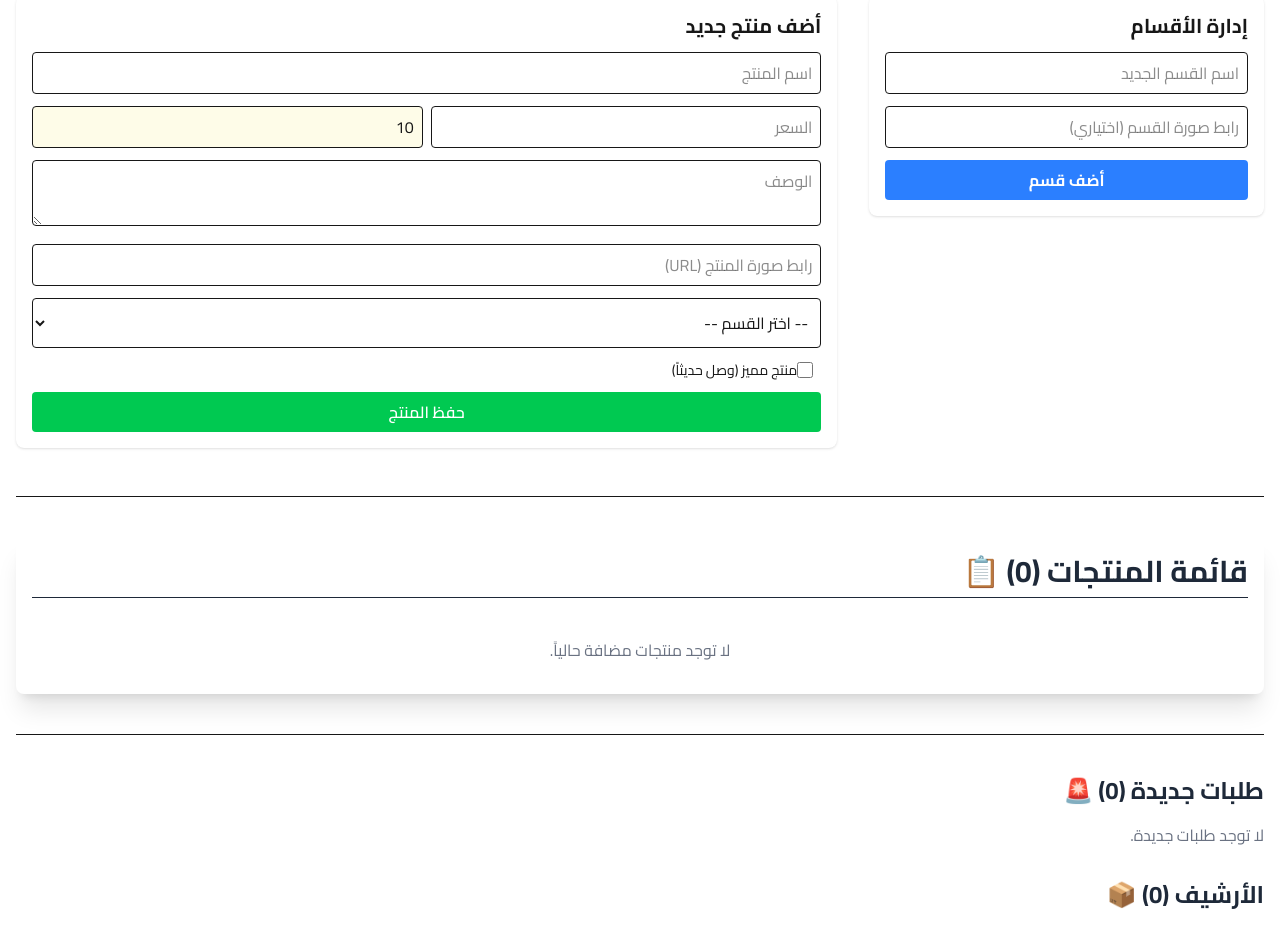
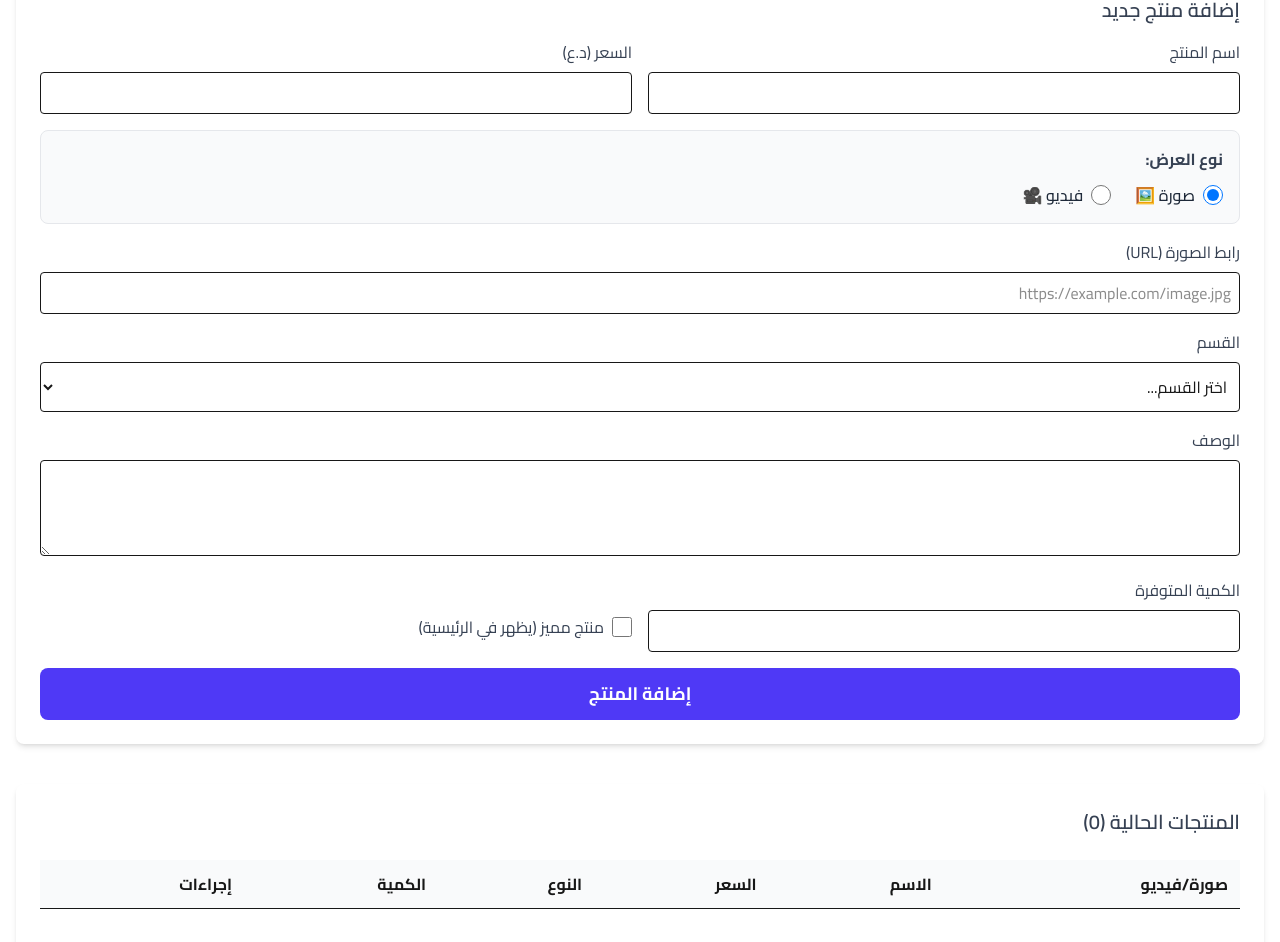
Before and after one commit to Hassanh96/dizly-store, a Next.js app: page /admin in a window 1280 px wide. Shown: the part 189-1131 px from the top of the page. Built offline with nearby package versions, Linux system fonts and the light colour scheme.

Commit message:
Add video support and fixes

```diff
--- a/src/app/admin/page.tsx
+++ b/src/app/admin/page.tsx
@@ -1,199 +1,264 @@
+// src/app/admin/page.tsx
 'use client';
 
 import React, { useState } from 'react';
-import { useProduct, useCategory, Product, Category } from '../../context/ProductContext';
-import { useOrder, Order } from '../../context/OrderContext';
-import ProductEditForm from '../../components/ProductEditForm';
-// 👇👇 استيراد القائمة من الملف الجديد الذي أنشأته للتو
-import ProductList from '../../components/ProductList';
+// تأكد أن المسار هنا صحيح: يخرج من admin (..) ثم من app (..) ليصل إلى src ثم يدخل context
+import { useProduct, useCategory } from '../../context/ProductContext';
+import Image from 'next/image';
 
-// =========================================================
-// 1. نموذج إضافة قسم (Category Form)
-// =========================================================
-const CategoryForm = () => {
-    const { addCategory } = useCategory();
+export default function AdminPage() {
+    // استخدام الهوك لجلب البيانات والدوال
+    const { products, addProduct, deleteProduct } = useProduct();
+    const { categories } = useCategory();
+
+    // حالات (States) النموذج
     const [name, setName] = useState('');
+    const [price, setPrice] = useState('');
     const [image, setImage] = useState('');
+    const [description, setDescription] = useState('');
+    const [categoryId, setCategoryId] = useState('');
+    const [isFeatured, setIsFeatured] = useState(false);
+    const [inventoryCount, setInventoryCount] = useState('');
+
+    // حالة جديدة لتحديد نوع الوسائط (صورة أو فيديو)
+    const [mediaType, setMediaType] = useState<'image' | 'video'>('image');
 
     const handleSubmit = (e: React.FormEvent) => {
         e.preventDefault();
-        if (!name.trim()) return;
 
-        addCategory({
-            name: name.trim(),
-            image: image.trim() || 'https://via.placeholder.com/150'
+        // التحقق من البيانات المطلوبة
+        if (!name || !price || !categoryId || !inventoryCount) {
+            alert('يرجى ملء الحقول الأساسية');
+            return;
+        }
+
+        addProduct({
+            name,
+            price: Number(price),
+            image,
+            type: mediaType, // إرسال النوع المختار (فيديو أو صورة)
+            description,
+            categoryId,
+            isFeatured,
+            inventoryCount: Number(inventoryCount)
         });
 
+        // إعادة تعيين النموذج بعد الحفظ
         setName('');
+        setPrice('');
         setImage('');
-    };
-
-    return (
-        <div className="p-4 bg-white rounded-lg shadow h-fit">
-            <h3 className="text-xl font-bold mb-3">إدارة الأقسام</h3>
-            <form onSubmit={handleSubmit} className="flex flex-col gap-3">
-                <input type="text" placeholder="اسم القسم الجديد" value={name} onChange={(e) => setName(e.target.value)} className="p-2 border rounded" required />
-                <input type="text" placeholder="رابط صورة القسم (اختياري)" value={image} onChange={(e) => setImage(e.target.value)} className="p-2 border rounded" />
-                <button type="submit" className="bg-blue-500 text-white px-4 py-2 rounded hover:bg-blue-600 font-bold">أضف قسم</button>
-            </form>
-        </div>
-    );
-};
-
-// =========================================================
-// 2. نموذج إضافة منتج (Product Form)
-// =========================================================
-const ProductForm = () => {
-    const { categories } = useCategory();
-    const { addProduct } = useProduct();
-
-    const [name, setName] = useState('');
-    const [price, setPrice] = useState(0);
-    const [description, setDescription] = useState('');
-    const [image, setImage] = useState('');
-    const [categoryId, setCategoryId] = useState(categories[0]?.id || '');
-    const [isFeatured, setIsFeatured] = useState(false);
-    const [inventoryCount, setInventoryCount] = useState(10);
-
-    const handleSubmit = (e: React.FormEvent) => {
-        e.preventDefault();
-        if (!name.trim() || price <= 0 || !categoryId) return;
-
-        const newProduct = {
-            name: name.trim(),
-            price,
-            description,
-            image,
-            categoryId,
-            isFeatured,
-            inventoryCount: Number(inventoryCount),
-        };
-
-        addProduct(newProduct);
-
-        setName(''); setPrice(0); setDescription(''); setImage(''); setIsFeatured(false); setInventoryCount(10);
-    };
-
-    return (
-        <div className="p-4 bg-white rounded-lg shadow">
-            <h3 className="text-xl font-bold mb-3">أضف منتج جديد</h3>
-            <form onSubmit={handleSubmit} className="space-y-3">
-                <input type="text" placeholder="اسم المنتج" value={name} onChange={(e) => setName(e.target.value)} className="w-full p-2 border rounded" required />
-                <div className="flex gap-2">
-                    <input type="number" placeholder="السعر" value={price || ''} onChange={(e) => setPrice(parseFloat(e.target.value))} className="w-1/2 p-2 border rounded" min="0" required />
-                    <input type="number" placeholder="الكمية" value={Number.isNaN(inventoryCount) ? '' : inventoryCount} onChange={(e) => setInventoryCount(parseInt(e.target.value))} className="w-1/2 p-2 border rounded bg-yellow-50" min="0" required />
-                </div>
-                <textarea placeholder="الوصف" value={description} onChange={(e) => setDescription(e.target.value)} className="w-full p-2 border rounded" required />
-                <input type="text" placeholder="رابط صورة المنتج (URL)" value={image} onChange={(e) => setImage(e.target.value)} className="w-full p-2 border rounded" />
-                <select value={categoryId} onChange={(e) => setCategoryId(e.target.value)} className="w-full p-2 border rounded" required>
-                    <option value="">-- اختر القسم --</option>
-                    {categories.map(cat => <option key={cat.id} value={cat.id}>{cat.name}</option>)}
-                </select>
-                <div className="flex items-center space-x-2 space-x-reverse">
-                    <input type="checkbox" checked={isFeatured} onChange={(e) => setIsFeatured(e.target.checked)} id="isFeatured" className="w-4 h-4" />
-                    <label htmlFor="isFeatured" className="text-sm">منتج مميز (وصل حديثاً)</label>
-                </div>
-                <button type="submit" className="w-full bg-green-500 text-white py-2 rounded hover:bg-green-600 font-semibold">حفظ المنتج</button>
-            </form>
-        </div>
-    );
-};
-
-// =========================================================
-// 3. عرض الطلبات (Orders Display)
-// =========================================================
-const OrdersDisplay = ({ pendingOrders, completedOrders, onUpdateStatus }: {
-    pendingOrders: Order[],
-    completedOrders: Order[],
-    onUpdateStatus: (id: string, newStatus: any) => void
-}) => {
-    const OrderCard = ({ order }: { order: Order }) => (
-        <div className={`p-4 rounded-lg shadow-md border ${order.status === 'Pending' ? 'bg-yellow-50 border-yellow-200' : 'bg-green-50 border-green-200'}`}>
-            <div className="flex justify-between items-start mb-2 border-b pb-2">
-                <div>
-                    <p className="font-bold text-lg text-gray-800">طلب #{order.id.slice(-6)}</p>
-                    <p className="text-sm text-gray-500">{new Date(order.date).toLocaleDateString()}</p>
-                </div>
-                <span className={`px-2 py-1 text-xs font-bold rounded-full ${order.status === 'Pending' ? 'bg-yellow-500 text-white' : 'bg-green-500 text-white'}`}>
-                    {order.status === 'Pending' ? 'قيد الانتظار' : 'مكتمل'}
-                </span>
-            </div>
-            <p className="text-gray-700">العميل: <strong>{order.customer.name}</strong></p>
-            <p className="font-bold mt-2 text-xl text-purple-700">{order.totalPrice.toLocaleString()} د.ع</p>
-            {order.status === 'Pending' && (
-                <button onClick={() => onUpdateStatus(order.id, 'Completed')} className="w-full mt-4 bg-green-600 text-white py-2 rounded hover:bg-green-700 font-bold">أكمل الطلب ✔️</button>
-            )}
-        </div>
-    );
-
-    return (
-        <div className="space-y-8">
-            <section>
-                <h2 className="text-2xl font-bold text-gray-800 mb-4">طلبات جديدة ({pendingOrders.length}) 🚨</h2>
-                <div className="grid grid-cols-1 md:grid-cols-2 lg:grid-cols-3 gap-6">
-                    {pendingOrders.map(order => <OrderCard key={order.id} order={order} />)}
-                    {pendingOrders.length === 0 && <p className="text-gray-500">لا توجد طلبات جديدة.</p>}
-                </div>
-            </section>
-            <section>
-                <h2 className="text-2xl font-bold text-gray-800 mb-4">الأرشيف ({completedOrders.length}) 📦</h2>
-                <div className="grid grid-cols-1 md:grid-cols-2 lg:grid-cols-3 gap-6 opacity-70">
-                    {completedOrders.map(order => <OrderCard key={order.id} order={order} />)}
-                </div>
-            </section>
-        </div>
-    );
-};
-
-// =========================================================
-// 4. صفحة الأدمن الرئيسية (Admin Page)
-// =========================================================
-export default function AdminPage() {
-    const { products: rawProducts, deleteProduct } = useProduct() as any;
-    const products = rawProducts as Product[];
-    const { orders, updateOrderStatus } = useOrder();
-
-    const pendingOrders = orders ? orders.filter((o) => o.status === 'Pending') : [];
-    const completedOrders = orders ? orders.filter((o) => o.status !== 'Pending') : [];
-
-    const [editingProduct, setEditingProduct] = useState<Product | null>(null);
-
-    const handleUpdateStatus = (id: string, newStatus: 'Pending' | 'Completed' | 'Cancelled') => {
-        updateOrderStatus(id, newStatus);
+        setDescription('');
+        setInventoryCount('');
+        setIsFeatured(false);
+        setMediaType('image'); // إعادة التعيين للافتراضي
     };
 
     return (
         <div className="container mx-auto px-4 py-8" dir="rtl">
-            <h1 className="text-4xl font-extrabold text-purple-700 mb-10 border-b-4 pb-2">لوحة تحكم الأدمن ⚙️</h1>
+            <h1 className="text-3xl font-bold mb-8 text-gray-800">لوحة التحكم - إدارة المنتجات</h1>
 
-            <div className="grid grid-cols-1 lg:grid-cols-3 gap-8 mb-12">
-                <div className="lg:col-span-1"><CategoryForm /></div>
-                <div className="lg:col-span-2"><ProductForm /></div>
+            {/* --- نموذج إضافة منتج --- */}
+            <div className="bg-white p-6 rounded-lg shadow-md mb-10">
+                <h2 className="text-xl font-semibold mb-4 text-gray-700">إضافة منتج جديد</h2>
+                <form onSubmit={handleSubmit} className="space-y-4">
+
+                    <div className="grid grid-cols-1 md:grid-cols-2 gap-4">
+                        {/* الاسم */}
+                        <div>
+                            <label className="block text-gray-700 mb-2">اسم المنتج</label>
+                            <input
+                                type="text"
+                                value={name}
+                                onChange={(e) => setName(e.target.value)}
+                                className="w-full p-2 border rounded focus:ring-2 focus:ring-indigo-500"
+                                required
+                            />
+                        </div>
+
+                        {/* السعر */}
+                        <div>
+                            <label className="block text-gray-700 mb-2">السعر (د.ع)</label>
+                            <input
+                                type="number"
+                                value={price}
+                                onChange={(e) => setPrice(e.target.value)}
+                                className="w-full p-2 border rounded focus:ring-2 focus:ring-indigo-500"
+                                required
+                            />
+                        </div>
+                    </div>
+
+                    {/* --- اختيار نوع الوسائط --- */}
+                    <div className="bg-gray-50 p-4 rounded-lg border border-gray-200">
+                        <label className="block text-gray-700 font-bold mb-3">نوع العرض:</label>
+                        <div className="flex gap-6">
+                            {/* خيار الصورة */}
+                            <label className="flex items-center gap-2 cursor-pointer">
+                                <input
+                                    type="radio"
+                                    name="mediaType"
+                                    value="image"
+                                    checked={mediaType === 'image'}
+                                    onChange={() => setMediaType('image')}
+                                    className="w-5 h-5 text-indigo-600 focus:ring-indigo-500"
+                                />
+                                <span className="text-gray-800 font-medium">صورة 🖼️</span>
+                            </label>
+
+                            {/* خيار الفيديو */}
+                            <label className="flex items-center gap-2 cursor-pointer">
+                                <input
+                                    type="radio"
+                                    name="mediaType"
+                                    value="video"
+                                    checked={mediaType === 'video'}
+                                    onChange={() => setMediaType('video')}
+                                    className="w-5 h-5 text-indigo-600 focus:ring-indigo-500"
+                                />
+                                <span className="text-gray-800 font-medium">فيديو 🎥</span>
+                            </label>
+                        </div>
+                    </div>
+
+                    {/* رابط الوسائط */}
+                    <div>
+                        <label className="block text-gray-700 mb-2">
+                            {mediaType === 'image' ? 'رابط الصورة (URL)' : 'رابط الفيديو (MP4 URL)'}
+                        </label>
+                        <input
+                            type="text"
+                            value={image}
+                            onChange={(e) => setImage(e.target.value)}
+                            className="w-full p-2 border rounded focus:ring-2 focus:ring-indigo-500"
+                            placeholder={mediaType === 'image' ? "https://example.com/image.jpg" : "https://example.com/video.mp4"}
+                        />
+                    </div>
+
+                    {/* القسم */}
+                    <div>
+                        <label className="block text-gray-700 mb-2">القسم</label>
+                        <select
+                            value={categoryId}
+                            onChange={(e) => setCategoryId(e.target.value)}
+                            className="w-full p-2 border rounded focus:ring-2 focus:ring-indigo-500"
+                            required
+                        >
+                            <option value="">اختر القسم...</option>
+                            {/* هنا نستخدم cat كاسم للمتغير داخل الحلقة */}
+                            {categories.map((cat) => (
+                                <option key={cat.id} value={cat.id}>{cat.name}</option>
+                            ))}
+                        </select>
+                    </div>
+
+                    {/* الوصف */}
+                    <div>
+                        <label className="block text-gray-700 mb-2">الوصف</label>
+                        <textarea
+                            value={description}
+                            onChange={(e) => setDescription(e.target.value)}
+                            className="w-full p-2 border rounded focus:ring-2 focus:ring-indigo-500 h-24"
+                        />
+                    </div>
+
+                    <div className="grid grid-cols-1 md:grid-cols-2 gap-4">
+                        {/* الكمية */}
+                        <div>
+                            <label className="block text-gray-700 mb-2">الكمية المتوفرة</label>
+                            <input
+                                type="number"
+                                value={inventoryCount}
+                                onChange={(e) => setInventoryCount(e.target.value)}
+                                className="w-full p-2 border rounded focus:ring-2 focus:ring-indigo-500"
+                                required
+                            />
+                        </div>
+
+                        {/* منتج مميز */}
+                        <div className="flex items-center h-full pt-6">
+                            <label className="flex items-center gap-2 cursor-pointer">
+                                <input
+                                    type="checkbox"
+                                    checked={isFeatured}
+                                    onChange={(e) => setIsFeatured(e.target.checked)}
+                                    className="w-5 h-5 text-indigo-600 rounded"
+                                />
+                                <span className="text-gray-700">منتج مميز (يظهر في الرئيسية)</span>
+                            </label>
+                        </div>
+                    </div>
+
+                    <button
+                        type="submit"
+                        className="w-full bg-indigo-600 text-white py-3 rounded-lg hover:bg-indigo-700 transition font-bold text-lg"
+                    >
+                        إضافة المنتج
+                    </button>
+                </form>
             </div>
 
-            <hr className="my-10" />
-
-            {/* 👇👇 استخدام المكون المستورد */}
-            <ProductList
-                products={products}
-                onDelete={deleteProduct}
-                onEdit={(product) => setEditingProduct(product)}
-            />
-
-            {editingProduct && (
-                <ProductEditForm
-                    product={editingProduct}
-                    onClose={() => setEditingProduct(null)}
-                />
-            )}
-
-            <hr className="my-10" />
-
-            <OrdersDisplay
-                pendingOrders={pendingOrders}
-                completedOrders={completedOrders}
-                onUpdateStatus={handleUpdateStatus}
-            />
+            {/* --- قائمة المنتجات الحالية --- */}
+            <div className="bg-white p-6 rounded-lg shadow-md">
+                <h2 className="text-xl font-semibold mb-6 text-gray-700">المنتجات الحالية ({products.length})</h2>
+                <div className="overflow-x-auto">
+                    <table className="w-full text-right">
+                        <thead className="bg-gray-50 border-b">
+                            <tr>
+                                <th className="p-3">صورة/فيديو</th>
+                                <th className="p-3">الاسم</th>
+                                <th className="p-3">السعر</th>
+                                <th className="p-3">النوع</th>
+                                <th className="p-3">الكمية</th>
+                                <th className="p-3">إجراءات</th>
+                            </tr>
+                        </thead>
+                        <tbody className="divide-y">
+                            {/* هنا نستخدم product كاسم للمتغير داخل الحلقة */}
+                            {products.map((product) => (
+                                <tr key={product.id} className="hover:bg-gray-50">
+                                    <td className="p-3">
+                                        <div className="w-16 h-16 relative bg-gray-100 rounded overflow-hidden flex items-center justify-center">
+                                            {product.type === 'video' ? (
+                                                <span className="text-2xl">🎥</span>
+                                            ) : (
+                                                <Image
+                                                    src={product.image || 'https://via.placeholder.com/150'}
+                                                    alt={product.name}
+                                                    fill
+                                                    className="object-cover"
+                                                />
+                                            )}
+                                        </div>
+                                    </td>
+                                    <td className="p-3 font-medium">{product.name}</td>
+                                    <td className="p-3 text-indigo-600">{product.price.toLocaleString()} د.ع</td>
+                                    <td className="p-3">
+                                        <span className={`px-2 py-1 rounded text-xs ${product.type === 'video' ? 'bg-blue-100 text-blue-800' : 'bg-green-100 text-green-800'}`}>
+                                            {product.type === 'video' ? 'فيديو' : 'صورة'}
+                                        </span>
+                                    </td>
+                                    <td className="p-3">{product.inventoryCount}</td>
+                                    <td className="p-3">
+                                        <button
+                                            onClick={() => deleteProduct(product.id)}
+                                            className="text-red-500 hover:text-red-700 bg-red-50 px-3 py-1 rounded"
+                                        >
+                                            حذف
+                                        </button>
+                                    </td>
+                                </tr>
+                            ))}
+                            {products.length === 0 && (
+                                <tr>
+                                    <td colSpan={6} className="text-center py-8 text-gray-500">
+                                        لا توجد منتجات حالياً
+                                    </td>
+                                </tr>
+                            )}
+                        </tbody>
+                    </table>
+                </div>
+            </div>
         </div>
     );
 }
--- a/src/context/ProductContext.tsx
+++ b/src/context/ProductContext.tsx
@@ -13,6 +13,8 @@ export interface Product {
     name: string;
     price: number;
     image: string;
+    // 👇 هذا هو التعديل الجوهري: أضفنا النوع لنميز بين الفيديو والصورة
+    type: 'image' | 'video';
     description: string;
     categoryId: string;
     isFeatured: boolean;
@@ -181,11 +183,9 @@ export const useProduct = () => {
     return context;
 };
 
-// الخطاف الذي يتم استخدامه في admin/page.tsx
 export const useCategory = () => {
     const context = useContext(ProductContext);
     if (context === undefined) {
-        // تم تغيير رسالة الخطأ هنا للتوافق مع المزود الفعلي
         throw new Error('useCategory must be used within a ProductProvider');
     }
     return {
```
Also changed, not shown: src/ProductMedia.tsx (added, +42 -0 lines), src/components/ProductMedia.tsx (added).
